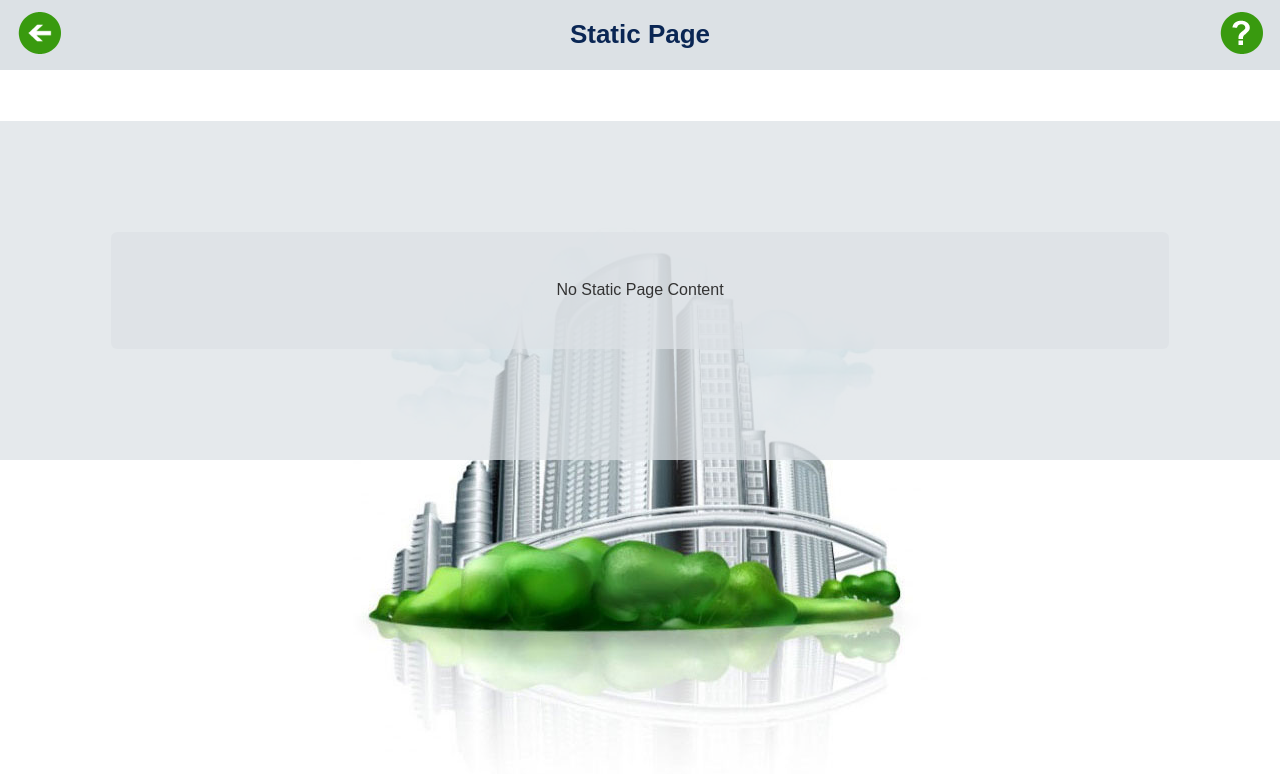
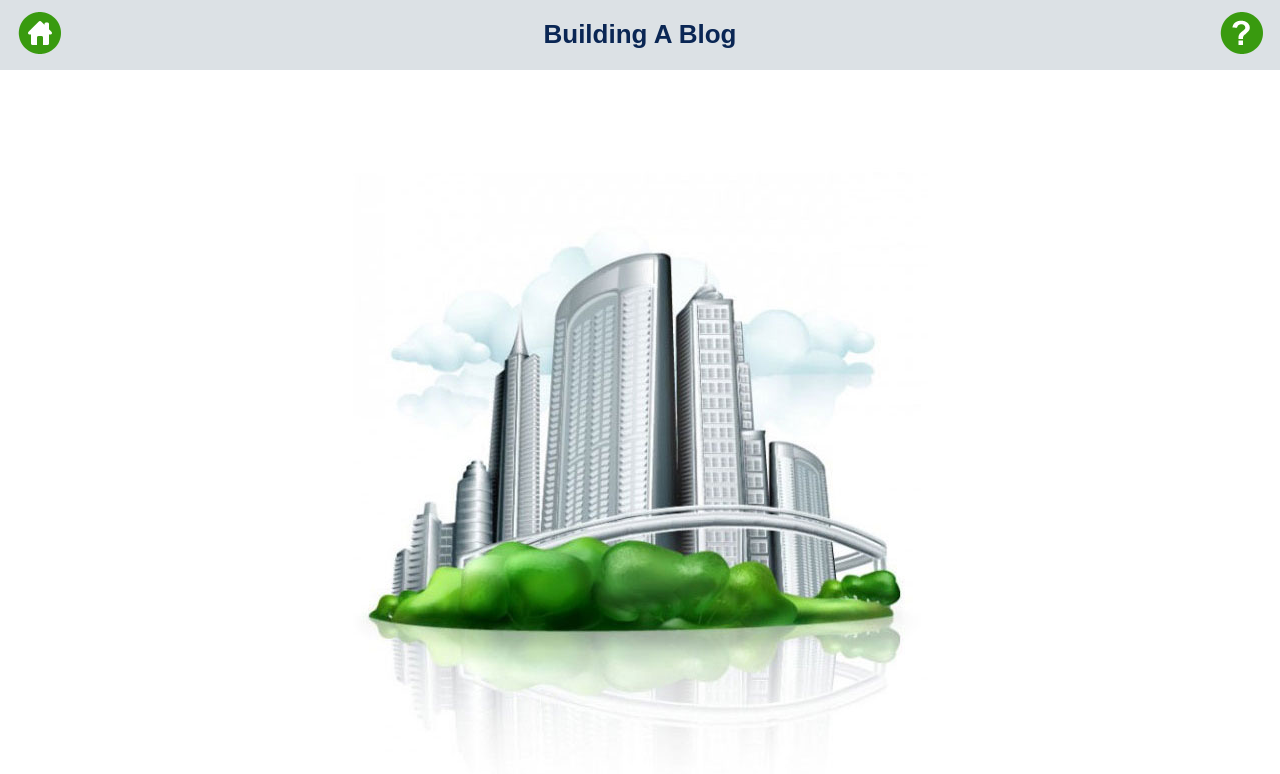
Before and after one commit to jarnailboparai/blueturtle1313_BuildingaBlog_908, a plain HTML site: page staticpage_4889.html in a window 1280 px wide. Drawn offline with Linux system fonts and the light colour scheme; a web font is replaced by a local one.

Commit message:
blueturtle1313_BuildingaBlog_908

```diff
--- a/staticpage_4889.html
+++ b/staticpage_4889.html
@@ -21,8 +21,6 @@
 <link rel="stylesheet" href="css/common_layout.css" />
 
 <link rel="stylesheet" href="css/static_page.css" />
-
-<!--ThemeSettingSubpage-->
 
 <!--ThemeSetting-->
 
@@ -72,9 +70,9 @@ img {
 
   <!-- Header Starts Here -->
 
-  <div data-role="header"> <a class="refresh_link" id="back-link" href="#"><img src="images/back_btn.png" alt="home icon" /></a>
+  <div data-role="header"> <a class="refresh_link" id="back-link" href="#"><img src="images/home_icon.png" alt="home icon" /></a>
 
-    <h1>Static Page</h1>
+    <h1>Building A Blog</h1>
 
     <a class="help_link"><img src="images/help_icon.png" alt="help icon" /></a> </div>
 
@@ -84,13 +82,12 @@ img {
 
 
 
-  <div class="staticPage">
+  <div class="staticPageList">
+<ul data-role="listview" >
 
+</ul>
+</div>
 
-
-  <p class="no_data">No Static page content </p>
-
-  </div>
 
 
 
```
Also changed, not shown: index.html (+1 -1 lines), more.html (+2 -2 lines).
